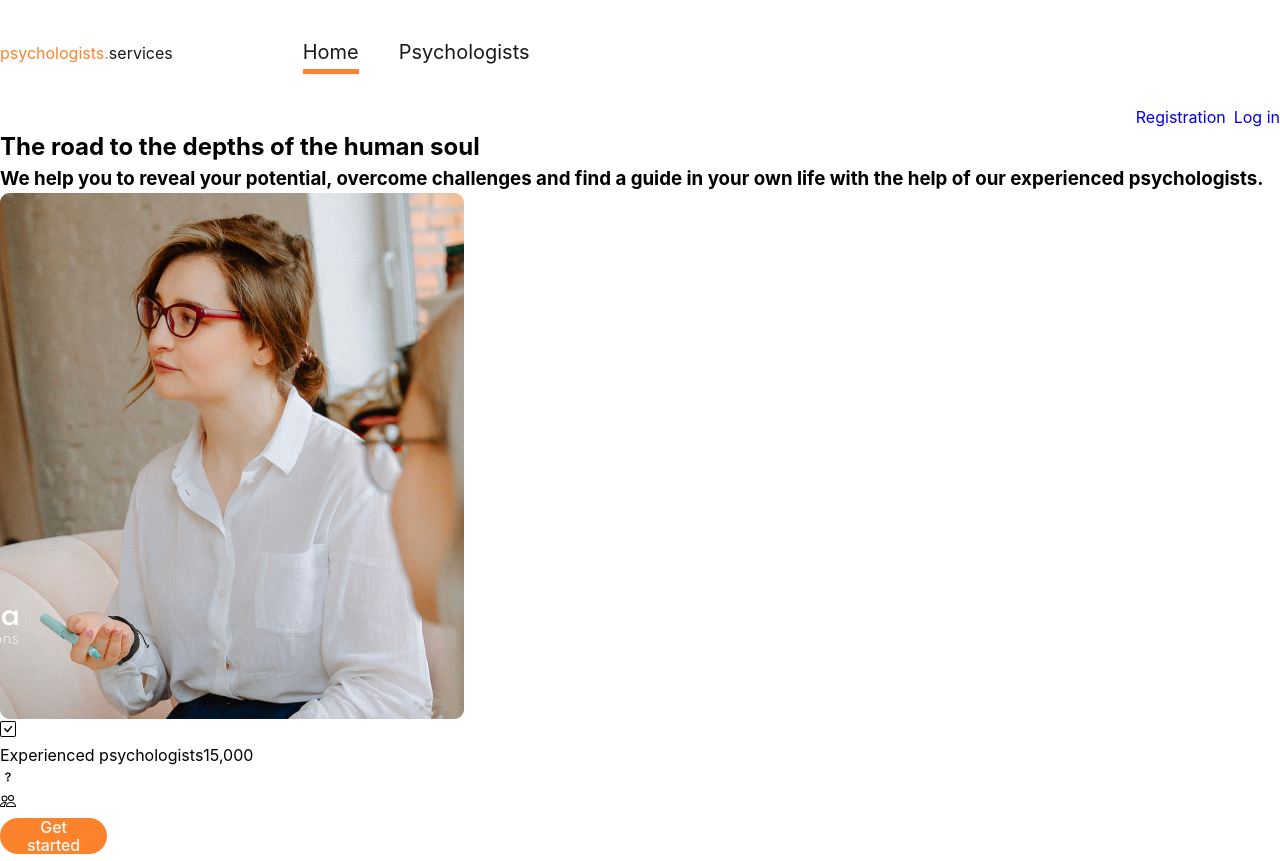
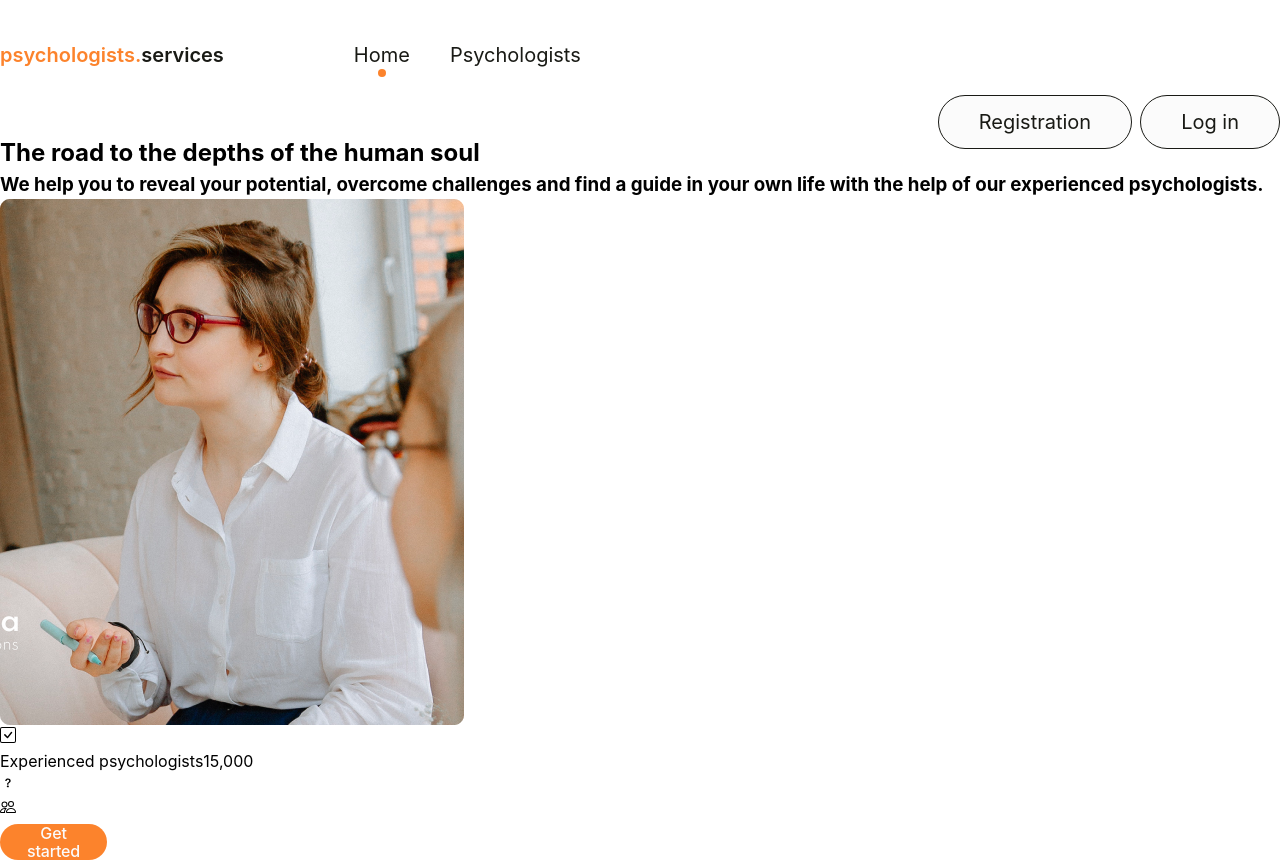
Before and after one commit to LesyaKot/psychologists.services, a React (Vite) app: page / in a window 1280 px wide. Built offline with nearby package versions, Linux system fonts and the light colour scheme; no server answers.

Commit message:
add removeItem to Login, change logis of saving cards in Favorites. Add css to Auth, add icon

```diff
--- a/src/components/Auth/Auth.jsx
+++ b/src/components/Auth/Auth.jsx
@@ -1,37 +1,50 @@
 import { signOut } from "firebase/auth";
 import { auth } from "../../firebase/firebaseConfig";
-import { NavLink } from "react-router-dom";
+import { NavLink, useNavigate } from "react-router-dom";
+import clsx from "clsx";
+import { Person } from "react-bootstrap-icons";
 import css from "./Auth.module.css";
 
-const handleSignOut = (onLogin) => {
-  signOut(auth)
-    .then(() => {
-      localStorage.removeItem("isAuthenticated");
-      onLogin(null);
-      window.location.reload();
-    })
-    .catch((error) => console.error("Error signing out: ", error));
+
+const getNavLinkClass = ({ isActive }) => {
+  return clsx(css.link, isActive && css.active, css.default);
+};
+
+const handleSignOut = async (onLogin, navigate) => {
+  try {
+    await signOut(auth);
+    localStorage.removeItem("isAuthenticated");
+    console.log("User signed out. Redirecting to /");
+    onLogin(null);
+    navigate("/");
+  } catch (error) {
+    console.error("Error signing out: ", error);
+  }
 };
 
 export default function Auth({ user, onLogin }) {
+  const navigate = useNavigate();
   return (
     <ul className={css.list}>
       {user ? (
         <>
           <li>
-            <p>Hello, {user.displayName || user.email}!</p>
+          <Person className={css.personIcon}
+            size={24}
+          />
+            <p className={css.name}>Hello, {user.displayName || user.email}!</p>
           </li>
           <li>
-            <button onClick={() => handleSignOut(onLogin)}>Log out</button>
+            <NavLink className={getNavLinkClass} onClick={() => handleSignOut(onLogin, navigate)} >Log out</NavLink>
           </li>
         </>
       ) : (
         <>
           <li>
-            <NavLink to="/register">Registration</NavLink>
+            <NavLink className={getNavLinkClass} to="/register">Registration</NavLink>
           </li>
           <li>
-            <NavLink to="/login">Log in</NavLink>
+            <NavLink className={getNavLinkClass} to="/login">Log in</NavLink>
           </li>
         </>
       )}
--- a/src/components/Auth/Auth.module.css
+++ b/src/components/Auth/Auth.module.css
@@ -38,3 +38,19 @@
   background-color: #fc832c;
   border: none;
 }
+
+.name{
+  font-family: Inter, sans-serif;
+  font-size: 16px;
+  font-weight: 500;
+  margin: 0;
+  margin-right: 20px;
+
+}
+
+.personIcon{
+color:#fff;
+width: 24px;
+border-radius: 4px;
+background-color: #fc832c;
+}
--- a/src/components/Header/Header.module.css
+++ b/src/components/Header/Header.module.css
@@ -10,6 +10,9 @@
 .logo{
     text-decoration: none;
     color: #191a15;
+    font-weight: 600;
+    font-size: 20px;
+
   }
 
 
--- a/src/components/Login/Login.jsx
+++ b/src/components/Login/Login.jsx
@@ -31,6 +31,21 @@ export default function Login() {
     resolver: yupResolver(validationSchema),
   });
 
+  // const onSubmit = async (data) => {
+  //   const { email, password } = data;
+  //   const auth = getAuth();
+
+  //   try {
+  //     await signInWithEmailAndPassword(auth, email, password);
+  //     localStorage.setItem("isAuthenticated", "true");
+  //     toast.success("Successfully logged in!");
+  //     reset();
+  //     navigate("/psychologists");
+  //     window.location.reload();
+  //   } catch (error) {
+  //     toast.error(`Login failed: ${error.message}`);
+  //   }
+  // };
   const onSubmit = async (data) => {
     const { email, password } = data;
     const auth = getAuth();
@@ -38,10 +53,10 @@ export default function Login() {
     try {
       await signInWithEmailAndPassword(auth, email, password);
       localStorage.setItem("isAuthenticated", "true");
+      localStorage.removeItem("favorites");
       toast.success("Successfully logged in!");
       reset();
       navigate("/psychologists");
-      window.location.reload();
     } catch (error) {
       toast.error(`Login failed: ${error.message}`);
     }
--- a/src/components/Pagenav/Pagenav.module.css
+++ b/src/components/Pagenav/Pagenav.module.css
@@ -9,7 +9,7 @@
   position: relative;
 }
 
-.active::after {
+/* .active::after {
   content: " ";
   position: absolute;
   left: 0;
@@ -17,8 +17,20 @@
   width: 100%;
   height: 5px;
   background-color: #fc832c;
+} */
+
+.active::after {
+  content: "";
+  display: block;
+  width: 8px;
+  height: 8px;
+  border-radius: 4px;
+  position: absolute;
+  bottom: -10px;
+  left: 50%;
+  transform: translateX(-50%);
+  background-color:  #fc832c;
 }
-
 .list {
   display: flex;
   flex-direction: row;
```
Also changed, not shown: src/index.css (line endings or trailing spaces).
